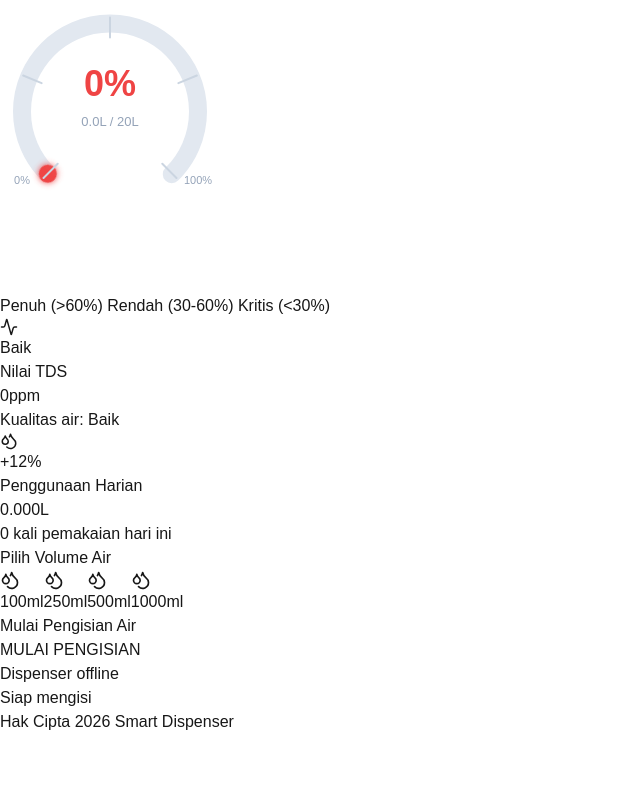
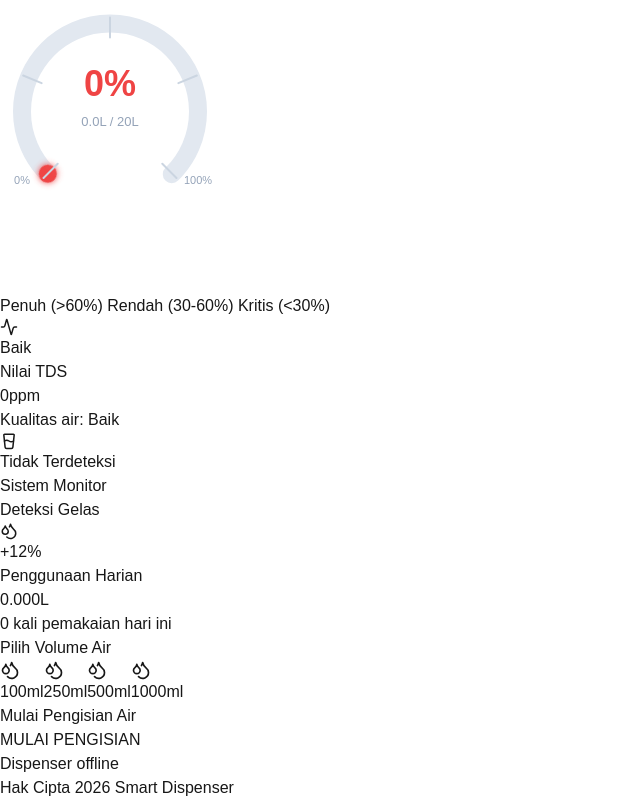
Before and after one commit to nurwahibzy/Smart-Dispenser-App, a Next.js app: page /member/dashboard in a window 1280 px wide. Shown: the part 335-1135 px from the top of the page, without its empty margins (0-640 px from the left). Before the commit the page ends 1069 px from the top, so only its background shows below. Built offline with nearby package versions, Linux system fonts and the light colour scheme; no server answers; the database is empty.

Commit message:
feat: integrate GlassDetectionCard to display glass detection status

```diff
--- a/src/features/member/components/MemberKioskContent.tsx
+++ b/src/features/member/components/MemberKioskContent.tsx
@@ -1,7 +1,7 @@
 "use client";
 
 import { useEffect, useState } from "react";
-import { Droplets, Check } from "lucide-react";
+import { Droplets } from "lucide-react";
 import { useMemberKiosk } from "@/features/member/hooks/useMemberKiosk";
 import WaterLevelSection from "@/features/water/components/water-level-section";
 import TdsCard from "@/features/water/components/tds-card";
@@ -9,6 +9,7 @@ import DailyUsageCard from "@/features/water/components/daily-usage-card";
 import { useDeviceData } from "@/lib/hooks/useDeviceData";
 import { useTransactionData } from "@/lib/hooks/useTransactionData";
 import { calculateDailyUsage } from "@/lib/utils/transaction";
+import GlassDetectionCard from "@/features/water/components/glass-detection-card";
 
 export default function MemberKioskContent() {
   const {
@@ -30,6 +31,7 @@ export default function MemberKioskContent() {
   const tds = deviceData?.sensors?.tds || 0;
 
   const [modalActive, setModalActive] = useState(false);
+  const isGlassDetected = deviceData?.sensors?.glassDetected || false;
 
   useEffect(() => {
     if (finishState === "done") {
@@ -42,7 +44,7 @@ export default function MemberKioskContent() {
 
   return (
     <div className="space-y-6 md:space-y-8">
-      <section className="grid grid-cols-1 gap-3 lg:grid-cols-2 lg:grid-rows-2 lg:items-start">
+      <section className="grid grid-cols-1 gap-3 lg:grid-cols-2 lg:grid-rows-2">
         <div className="lg:row-span-2 lg:self-stretch">
           <div className="h-full lg:[&>div]:p-4 lg:[&_svg]:h-[220px] lg:[&_svg]:w-[185px]">
             <WaterLevelSection />
@@ -53,7 +55,8 @@ export default function MemberKioskContent() {
           <TdsCard tds={tds} />
         </div>
 
-        <div>
+        <div className="grid grid-cols-1 gap-3 md:grid-cols-2">
+          <GlassDetectionCard isGlassDetected={isGlassDetected} />
           <DailyUsageCard
             dailyUsage={dailyUsage}
             totalDispenses={totalDispenses}
@@ -130,7 +133,7 @@ export default function MemberKioskContent() {
               ? progressText
               : finishState === "done"
               ? "Selesai!"
-              : "Siap mengisi"}
+              : ""}
           </p>
         </div>
       </section>
```
